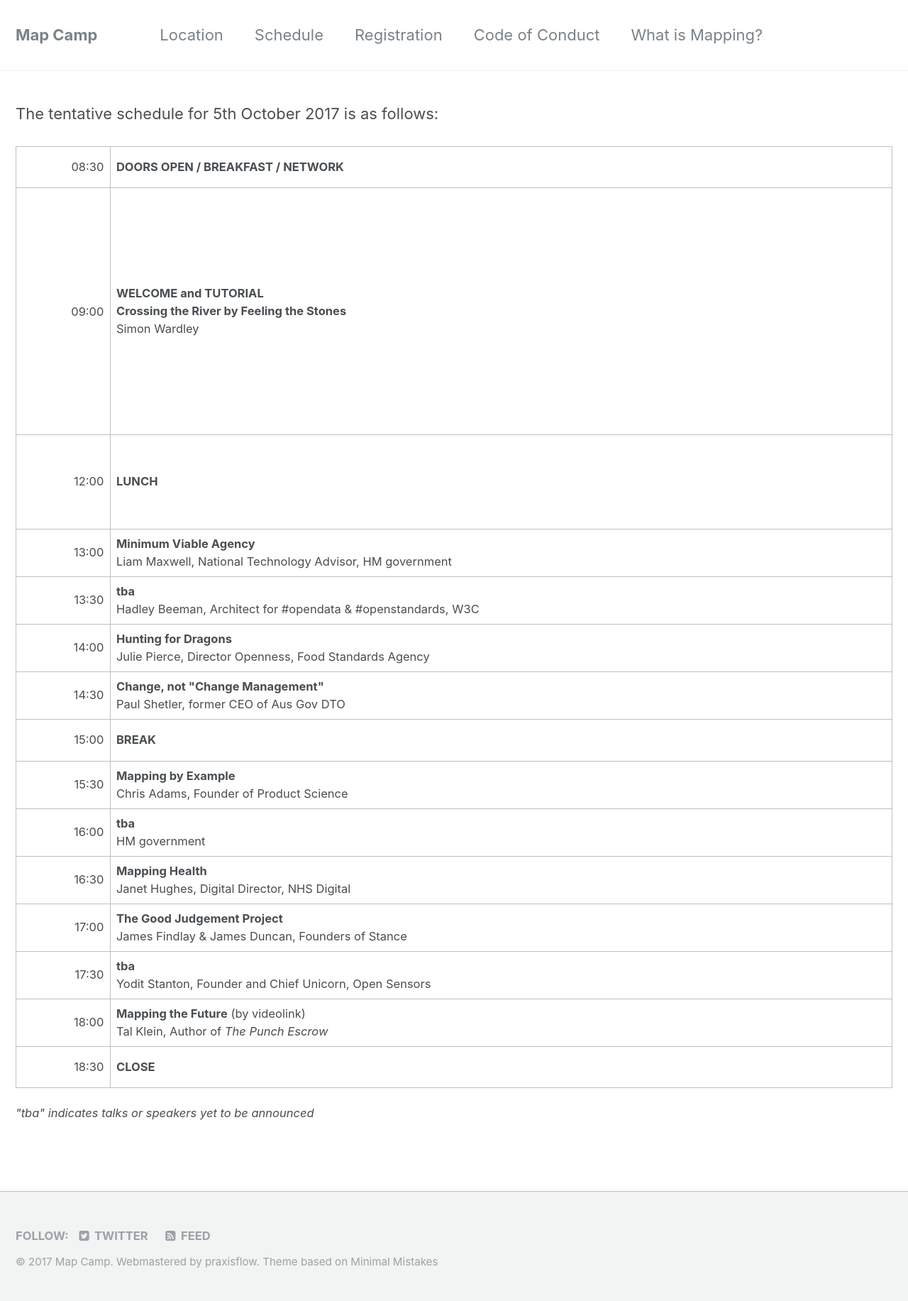
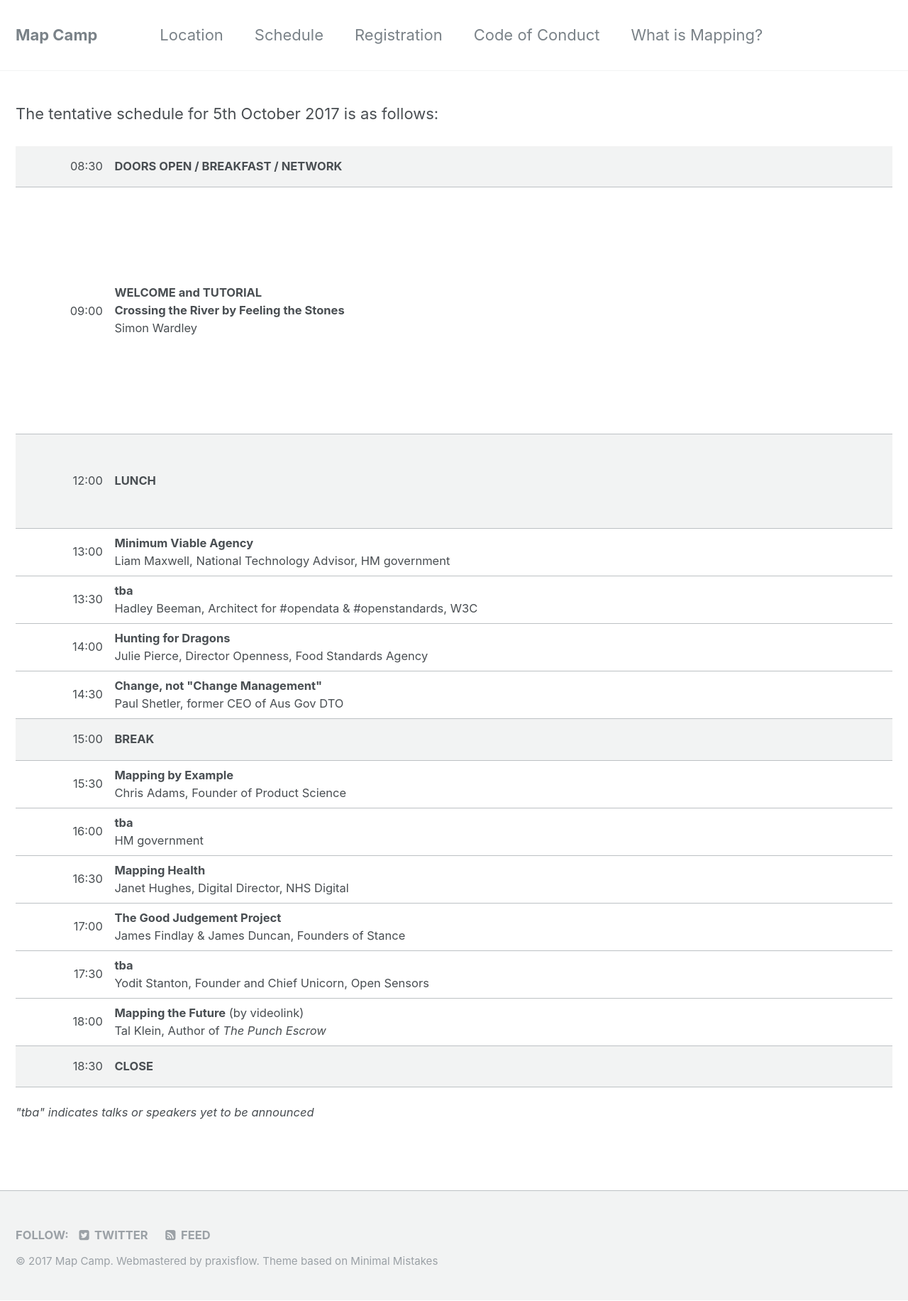
Before and after one commit to mapcampcommittee/mapcampcommittee.github.io, a Jekyll site: the page built from _pages/schedule.html, in a window 1280 px wide. Shown: the whole page at 71% size. Built offline with Jekyll 4.4.1, drawn with Linux system fonts in a browser that asks for light colours.

Commit message:
Put the class in the right place.

```diff
--- a/_pages/schedule.html
+++ b/_pages/schedule.html
@@ -6,8 +6,8 @@
 ---
 
 <p>The tentative schedule for 5th October 2017 is as follows:</p>
-<table class="schedule-break">
-  <tr>
+<table class="schedule">
+  <tr class="schedule-break">
     <td style="text-align:right; line-height: 2.5em;">08:30</td>
     <td><strong>DOORS OPEN / BREAKFAST / NETWORK</strong></td>
   </tr>
```
